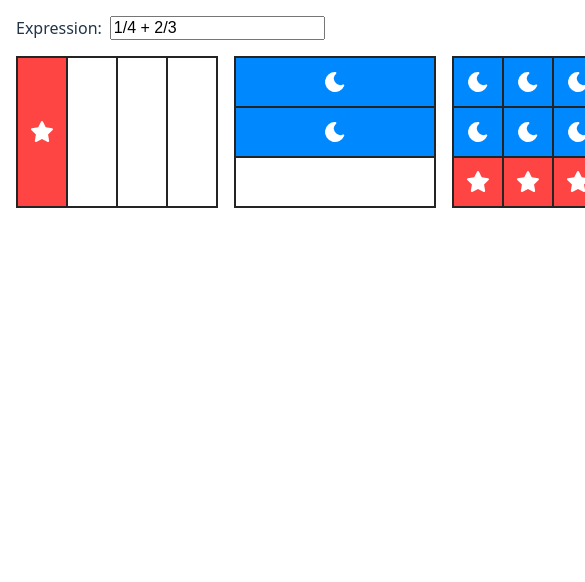
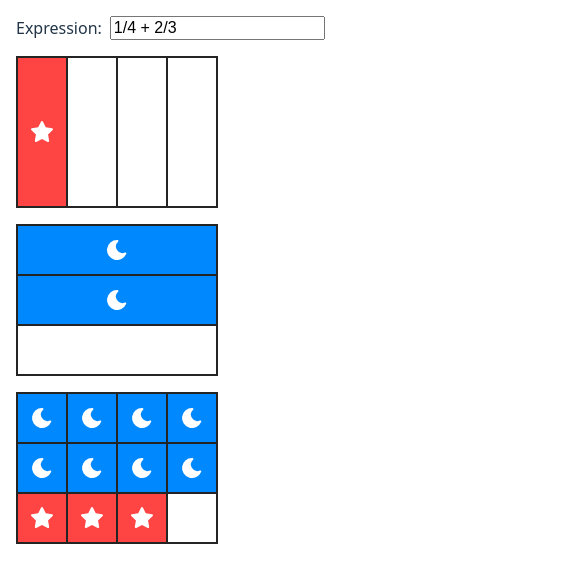
Before and after one commit to timmcca-be/add-fractions-vis, a React (Vite) app: page / in a window 390 px wide. Shown: the top 582 px of the page, 585 px wide, since content can reach past the window. Built offline with nearby package versions, Linux system fonts and the light colour scheme.

Commit message:
improve responsiveness

```diff
--- a/src/App.tsx
+++ b/src/App.tsx
@@ -78,8 +78,8 @@ function ExpressionDisplay({ a, b }: { a: Fraction; b: Fraction }) {
         border: "2px solid #242424",
         gap: "2px",
         backgroundColor: "#242424",
-        gridTemplateRows: `repeat(${b.denominator}, ${visualScale}rem)`,
-        gridTemplateColumns: `repeat(${a.denominator}, ${visualScale}rem)`,
+        gridTemplateRows: `repeat(${b.denominator}, 3rem)`,
+        gridTemplateColumns: `repeat(${a.denominator}, minmax(0, 3rem))`,
     };
 
     const numOverflowBlocks =
@@ -94,6 +94,7 @@ function ExpressionDisplay({ a, b }: { a: Fraction; b: Fraction }) {
                 flexDirection: "row",
                 gap: "1rem",
                 alignItems: "start",
+                flexWrap: "wrap",
             }}
         >
             <div style={gridStyle}>
```
